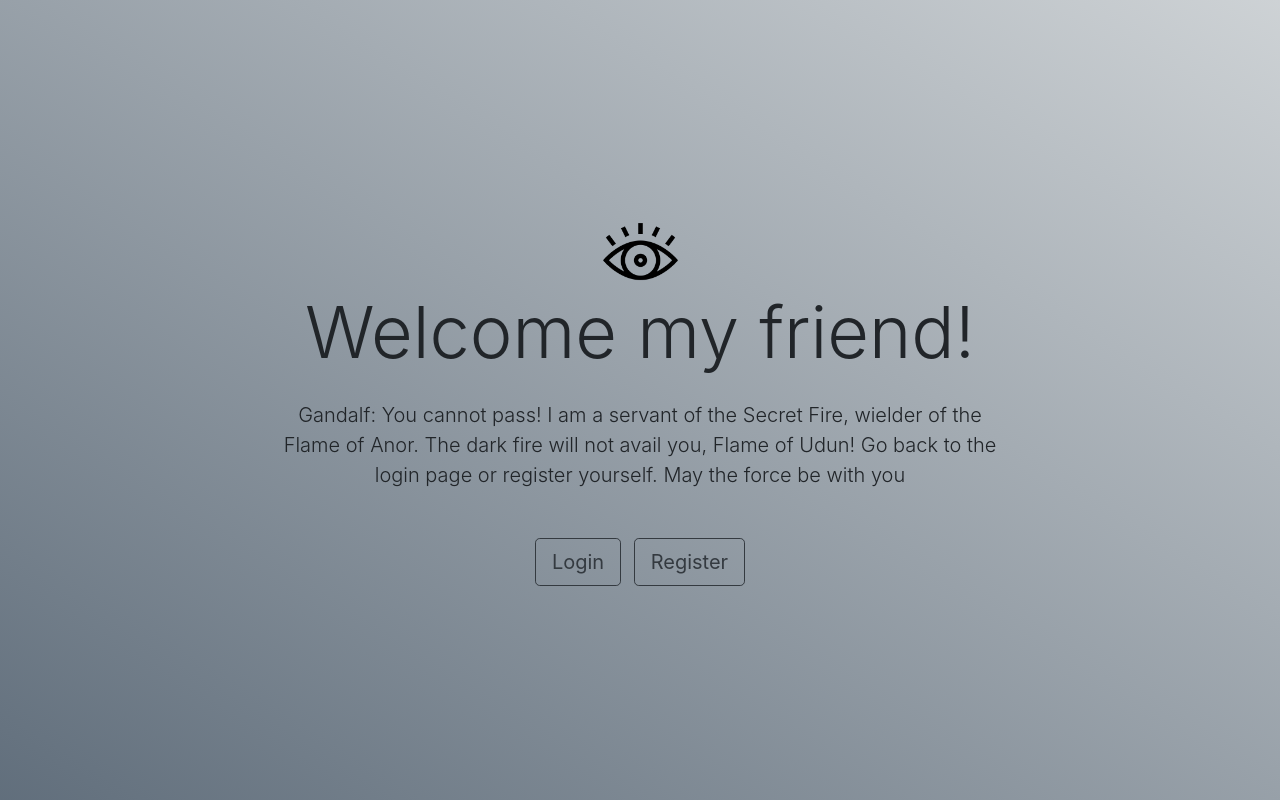
After one commit to OlegAndrus12/Social-network-with-automated-bot, a Django app: template social_network/main/templates/main/welcome.html in a window 1280 px wide. The commit adds this page. Run offline with Django 3.2, Linux system fonts and the light colour scheme; the template is opened without the code that fills it, so the values that code supplies are empty; some libraries are stand-ins or nearby versions.

Commit message:
elcome page created

```diff
--- /dev/null
+++ b/social_network/main/static/main/styles/style.css
@@ -0,0 +1,7 @@
+html{
+    height: 100%;
+}
+
+body{
+    min-height: 100%;
+}
--- /dev/null
+++ b/social_network/main/templates/main/welcome.html
@@ -0,0 +1,31 @@
+<!DOCTYPE html>
+<html>
+
+<head>
+  <meta charset="utf-8">
+  <meta name="viewport" content="width=device-width, initial-scale=1">
+  <title>{% block title%}Welcome{%endblock%}</title>
+  {% load static %}
+  <link rel="icon" href="{% static 'main/images/icon.png' %}"></link>
+  <link rel="stylesheet" href="{% static 'main/styles/style.css' %}">
+  <link rel="stylesheet" href="https://cdnjs.cloudflare.com/ajax/libs/font-awesome/4.7.0/css/font-awesome.min.css" type="text/css">
+  <link rel="stylesheet" href="https://static.pingendo.com/bootstrap/bootstrap-4.3.1.css">
+</head>
+
+<body style = "height:100%">
+  <div class="py-5 h-100 text-center align-items-center d-flex" style="background-image: linear-gradient(to left bottom, rgba(189, 195, 199, .75), rgba(44, 62, 80, .75)); background-size: 100%;">
+    <div class="container py-5">
+      <div class="row">
+        <div class="col-md-8 mx-auto"> <img src="{% static 'main/images/eye.png' %}" height="75px" alt="eye">
+          <h1 class="display-3 mb-4">Welcome my friend!</h1>
+          <p class="lead mb-5">Gandalf: You cannot pass! I am a servant of the Secret Fire, wielder of the Flame of Anor. The dark fire will not avail you, Flame of Udun! Go back to the login page or register yourself. May the force be with you</p> <a class="btn btn-lg mx-1 btn-outline-dark" href="{% url 'login' %}">Login</a> <a class="btn btn-lg mx-1 btn-outline-dark" href="{% url 'register' %}">Register</a>
+        </div>
+      </div>
+    </div>
+  </div>
+  <script src="https://code.jquery.com/jquery-3.3.1.slim.min.js" integrity="sha384-q8i/X+965DzO0rT7abK41JStQIAqVgRVzpbzo5smXKp4YfRvH+8abtTE1Pi6jizo" crossorigin="anonymous"></script>
+  <script src="https://cdnjs.cloudflare.com/ajax/libs/popper.js/1.14.6/umd/popper.min.js" integrity="sha384-wHAiFfRlMFy6i5SRaxvfOCifBUQy1xHdJ/yoi7FRNXMRBu5WHdZYu1hA6ZOblgut" crossorigin="anonymous"></script>
+  <script src="https://stackpath.bootstrapcdn.com/bootstrap/4.3.1/js/bootstrap.min.js" integrity="sha384-JjSmVgyd0p3pXB1rRibZUAYoIIy6OrQ6VrjIEaFf/nJGzIxFDsf4x0xIM+B07jRM" crossorigin="anonymous"></script>
+</body>
+
+</html>
--- a/social_network/main/views.py
+++ b/social_network/main/views.py
@@ -2,4 +2,4 @@ from django.shortcuts import render
 
 # Create your views here.
 def index(request):
-    return render(request, "main/base.html")
+    return render(request, "main/welcome.html")
--- /dev/null
+++ b/social_network/register/templates/register/login.html
@@ -0,0 +1 @@
+<h1>Login</h1>
--- a/social_network/register/templates/register/register.html
+++ b/social_network/register/templates/register/register.html
@@ -0,0 +1 @@
+<h1>Register</h1>
--- a/social_network/register/views.py
+++ b/social_network/register/views.py
@@ -2,4 +2,7 @@ from django.shortcuts import render
 
 # Create your views here.
 def register(request):
-    return render(request, "main/base.html")
+    return render(request, "register/register.html")
+
+def login(request):
+    return render(request, "register/login.html")
--- a/social_network/social_network/urls.py
+++ b/social_network/social_network/urls.py
@@ -19,5 +19,6 @@ from register import views as register_views
 urlpatterns = [
     path('admin/', admin.site.urls),
     path("register/", register_views.register, name = "register"),
+    path("login/", register_views.login, name = "login"),
     path('', include("main.urls"))
 ]
```
Also changed, not shown: social_network/main/templates/main/base.html (+22 -1 lines), social_network/main/static/main/images/eye.png (added), social_network/main/static/main/images/icon.png (added).
